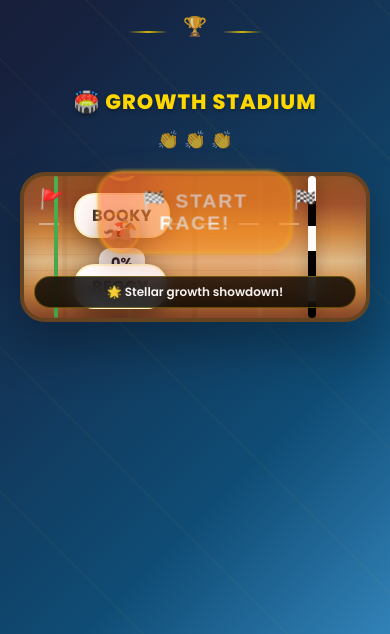
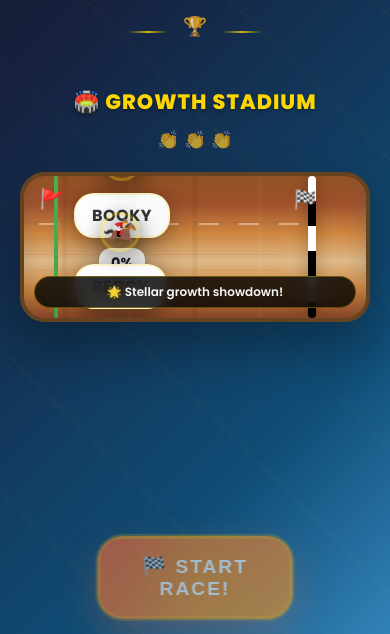
Before and after one commit to wmastover/horse-race-growth-tracker, a plain HTML site: page index.html in a window 390 px wide. Shown: the part 210-844 px from the top of the page. Drawn offline with Linux system fonts and the light colour scheme.

Commit message:
🔧 Fix floating start button positioning
- Move floating button to bottom of screen to avoid blocking race track
- Ensure button is properly hidden during races
- Add better visibility controls with both display and visibility
- Improve mobile responsive positioning
- Fix button state management during race lifecycle
- Prevent interference with race viewing experience

```diff
--- a/script.js
+++ b/script.js
@@ -142,6 +142,7 @@ class HorseRace {
         this.settingsOverlay.classList.add('active');
         this.inputOverlay.classList.add('active');
         this.floatingStartBtn.style.display = 'none';
+        this.floatingStartBtn.style.visibility = 'hidden';
         this.updateCommentary("🔧 Configuring your epic race setup!");
     }
 
@@ -158,6 +159,7 @@ class HorseRace {
         // Show the floating button only if settings are closed
         if (!this.inputSection.classList.contains('show')) {
             this.floatingStartBtn.style.display = 'block';
+            this.floatingStartBtn.style.visibility = 'visible';
             // Validate inputs
             const bookableActual = parseFloat(document.getElementById('bookableActual').value);
             const bookableTarget = parseFloat(document.getElementById('bookableTarget').value);
@@ -179,6 +181,7 @@ class HorseRace {
             }
         } else {
             this.floatingStartBtn.style.display = 'none';
+            this.floatingStartBtn.style.visibility = 'hidden';
         }
     }
 
@@ -193,6 +196,8 @@ class HorseRace {
     startRace() {
         // Hide floating button during race
         this.floatingStartBtn.style.display = 'none';
+        this.floatingStartBtn.style.visibility = 'hidden';
+
         const bookableActual = parseFloat(document.getElementById('bookableActual').value);
         const bookableTarget = parseFloat(document.getElementById('bookableTarget').value);
         const registrationsActual = parseFloat(document.getElementById('registrationsActual').value);
@@ -206,6 +211,8 @@ class HorseRace {
             bookableActual < 0 || registrationsActual < 0
         ) {
             this.showError('Please enter valid actuals and targets for both teams!');
+            // Show the button again if there's an error
+            this.updateFloatingBtnState();
             return;
         }
 
@@ -485,6 +492,9 @@ class HorseRace {
             this.drumrollAudio.pause();
             this.drumrollAudio.currentTime = 0;
         }
+
+        // Don't show floating button immediately - wait for results to be dismissed
+        // The button will reappear when resetRace is called
     }
 
     showResults(winner, percent1, percent2, bookableTarget, registrationsTarget, weekTarget, bookableActual, registrationsActual) {
--- a/styles.css
+++ b/styles.css
@@ -732,8 +732,8 @@ header p {
 .floating-start-btn {
     position: fixed;
     left: 50%;
-    top: 50%;
-    transform: translate(-50%, -50%);
+    bottom: 30px;
+    transform: translateX(-50%);
     z-index: 2100;
     background: linear-gradient(135deg, #ff6b35 0%, #f7931e 50%, #ff6b35 100%);
     background-size: 200% 200%;
@@ -759,7 +759,7 @@ header p {
 
 .floating-start-btn:hover {
     background-position: 100% 0;
-    transform: translate(-50%, -50%) scale(1.05) translateY(-5px);
+    transform: translateX(-50%) scale(1.05) translateY(-5px);
     box-shadow:
         0 25px 50px rgba(255, 107, 53, 0.5),
         0 0 0 3px rgba(255, 215, 0, 0.5);
@@ -1079,6 +1079,11 @@ header p {
         font-size: 1.4rem;
         padding: 20px 35px;
         border-radius: 25px;
+        bottom: 20px;
+        left: 50%;
+        right: auto;
+        width: auto;
+        max-width: 90vw;
     }
 
     .input-section {
@@ -1168,6 +1173,8 @@ header p {
     .floating-start-btn {
         font-size: 1.2rem;
         padding: 16px 28px;
+        bottom: 15px;
+        max-width: 95vw;
     }
 
     .results h2 {
```
